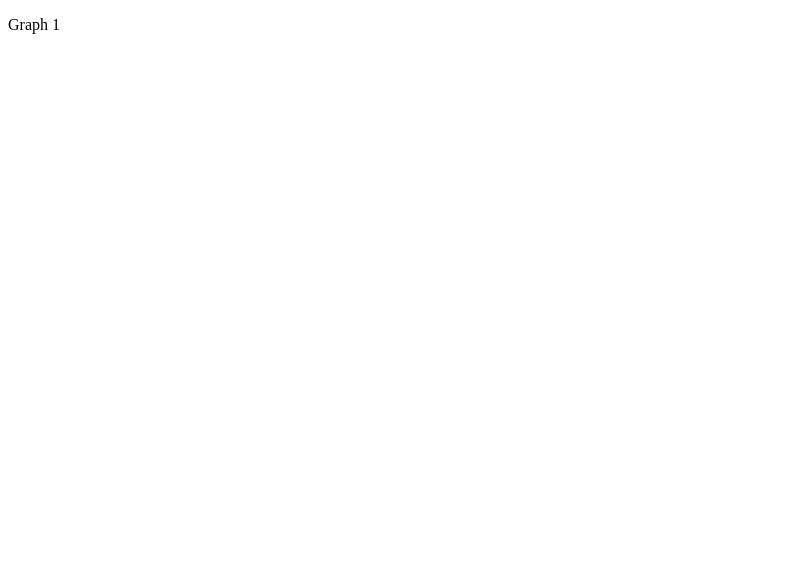
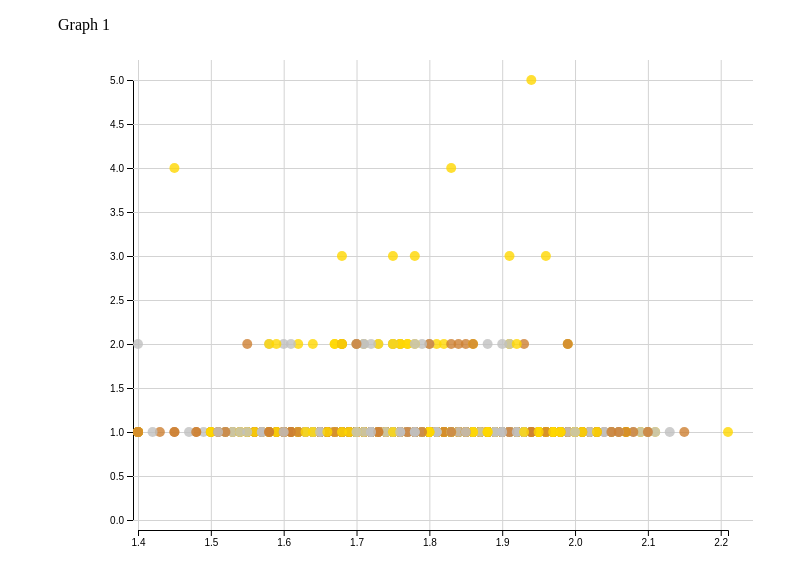
Before and after one commit to yiemwa123/3300-project1, a plain HTML site: page index.html in a window 1280 px wide. Shown: the whole page, without its empty margins (0-808 px from the left). Drawn offline with nearby package versions, Linux system fonts and the light colour scheme.

Commit message:
Update index.html
Completed Graph and created circle elements

```diff
--- a/index.html
+++ b/index.html
@@ -2,6 +2,15 @@
 <html lang="en"><meta charset="UTF-8">
 
 <head>
+    <style>
+        .yGrid line {
+            stroke: lightgrey;
+        }
+
+        .yGrid .domain {
+            display: none;
+        }
+    </style>
 
     <title>Project 1</title>
     <script src="https://d3js.org/d3.v7.min.js"></script>
@@ -9,25 +18,24 @@
 </head>
 
 <body>
-    <div><p>Graph 1 </p><svg id="graph1"></svg>
+    <div style = "margin-left: 50px;"><p>Graph 1 </p><svg id="graph1" style = "margin-left: 50px;"></svg>
 
         <script>
             const width = 650;
             const height = 500;
-            const margins = 20;
-            let obj = d3.select('svg#graph1');
-            let tickers = obj.append('g')
-                             .append("id", "tickers");
+            const margins = 30;
+            const chartH = 440;
+            const chartW = 590;
 
 
 
-            let chart = obj.append('g')
-                           .attr("id", "chart")
-                           .attr("transform", `translate(20, 20)`)
-                           .style("background-color", "black");
+            d3.csv("athletes.csv", d3.autoType).then( (data) => {
 
+                let obj = d3.select('svg#graph1');
 
-            d3.csv("athletes.csv", d3.autoType).then( (data) => {
+                //left
+                let tickers = obj.append('g')
+                                 .attr("id", "tickers");
 
                 let medalData = [];
 
@@ -49,30 +57,79 @@
 
                 const medalExtent = [0, Math.max(maxGold, maxSilver, maxBronze)];
 
-                let heighScale = d3.scaleLinear().domain(heightExtent).range([margins, width-margins]);
-                const medalScale = d3.scaleLinear().domain(medalExtent).range([height-margins, margins]);
+                const heightScale = d3.scaleLinear().domain(heightExtent).range([0, width-2*margins]);
+                const medalScale = d3.scaleLinear().domain(medalExtent).range([height-2*margins, 0]);
 
+                console.log(heightExtent);
+                //Calculate
+
+
+                //Y Axis
 
                 let y = d3.axisLeft(medalScale);
                 let yGrid = d3.axisLeft(medalScale)
-                              .tickSize(-width-5)
-                              .tickFormat("");
+                              .tickFormat("")
+                              .tickSize(-width + margins);
 
 
 
                 tickers.append('g')
                         .attr("class", "tickerss")
-                        .attr("transform", `translate(20, 20)`)
+                        .attr("transform", `translate(25, 30)`)
                         .call(y);
 
                 tickers.append('g')
-                       .attr("transform", `translate(20, 20)`)
-                       .call(y)
+                       .attr("class", "yGrid")
+                       .attr("transform", `translate(25, 30)`)
+                       .call(yGrid);
+
+                //X Axis
+                let x = d3.axisBottom(heightScale);
+                let xGrid = d3.axisBottom(heightScale)
+                              .tickFormat("")
+                              .tickSize(-height + margins);
+
+                tickers.append('g')
+                        .attr("class", "tickerss")
+                        .attr("transform", `translate(30, 480)`)
+                        .call(x);
 
                 tickers.append('g')
                        .attr("class", "yGrid")
-                       .attr("transform", `translate(${margins}, ${margins})`)
-                       .call(yGrid);
+                       .attr("transform", `translate(30, 480)`)
+                       .call(xGrid);
+
+                //Chart Area
+                let chart = obj.append('g')
+                               .attr("id", "chart")
+                               .attr("transform", `translate(30, 30)`)
+                               .style("fill", "black");
+
+                //Circles
+
+                function jitter() {
+                    return 0;
+                }
+                console.log(medalData);
+
+                const medType = ["gold", 'silver', 'bronze'];
+                const medCol = ['gold', 'silver', '#CD7F32'];
+
+                medalData.forEach((d) => {
+                    medType.forEach((n, i) => {
+                        if (d[n] > 0) {
+                            chart.append("circle")
+                                 .attr('cx', heightScale(d.height))
+                                 .attr("cy", medalScale(d[n]))
+                                 .attr('r', 5)
+                                 .attr('opacity', 0.8)
+                                 .style('fill', medCol[i]);
+                        }
+                    });
+
+
+                });
+
 
             })
 
```
